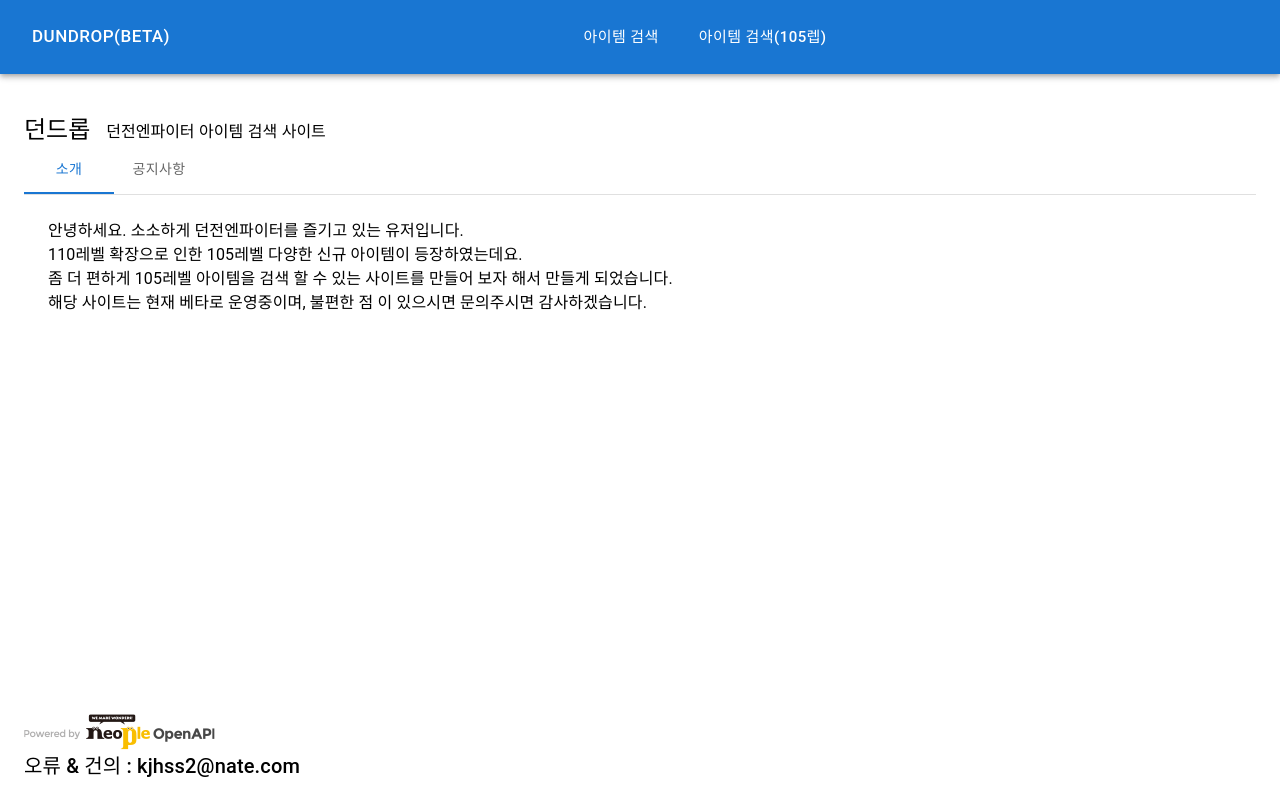
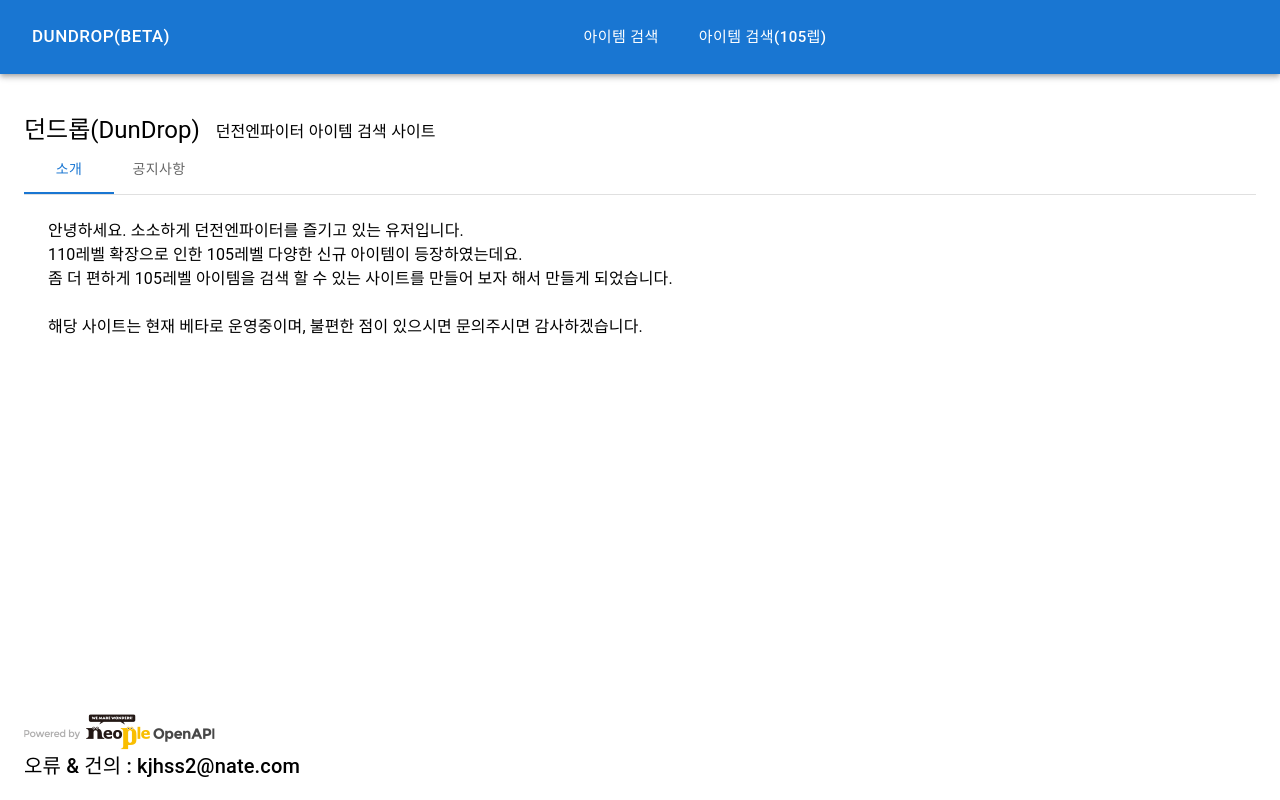
Before and after one commit to kjhss2/dundrop, a React (Create React App) app: page / in a window 1280 px wide. Built offline with nearby package versions, Linux system fonts and the light colour scheme.

Commit message:
* Home 소개 수정

```diff
--- a/src/pages/Home.js
+++ b/src/pages/Home.js
@@ -40,7 +40,7 @@ const Home = () => {
     <>
       <Box sx={{ display: 'flex', alignItems: 'center' }}>
         <Box>
-          <Typography variant="h5">던드롭</Typography>
+          <Typography variant="h5">던드롭(DunDrop)</Typography>
         </Box>
         <Box sx={{ marginLeft: 2 }}>
           <Typography variant="h7">던전엔파이터 아이템 검색 사이트</Typography>
@@ -55,10 +55,13 @@ const Home = () => {
           </Tabs>
         </Box>
         <TabPanel value={value} index={0}>
-          <Typography>안녕하세요. 소소하게 던전엔파이터를 즐기고 있는 유저입니다.</Typography>
-          <Typography>110레벨 확장으로 인한 105레벨 다양한 신규 아이템이 등장하였는데요.</Typography>
-          <Typography>좀 더 편하게 105레벨 아이템을 검색 할 수 있는 사이트를 만들어 보자 해서 만들게 되었습니다.</Typography>
-          <Typography>해당 사이트는 현재 베타로 운영중이며, 불편한 점 이 있으시면 문의주시면 감사하겠습니다.</Typography>
+          <Box>
+            <Typography>안녕하세요. 소소하게 던전엔파이터를 즐기고 있는 유저입니다.</Typography>
+            <Typography>110레벨 확장으로 인한 105레벨 다양한 신규 아이템이 등장하였는데요.</Typography>
+            <Typography>좀 더 편하게 105레벨 아이템을 검색 할 수 있는 사이트를 만들어 보자 해서 만들게 되었습니다.</Typography>
+            <br />
+            <Typography>해당 사이트는 현재 베타로 운영중이며, 불편한 점이 있으시면 문의주시면 감사하겠습니다.</Typography>
+          </Box>
         </TabPanel>
         <TabPanel value={value} index={1}>
           <List component="nav" aria-label="mailbox folders">
```
